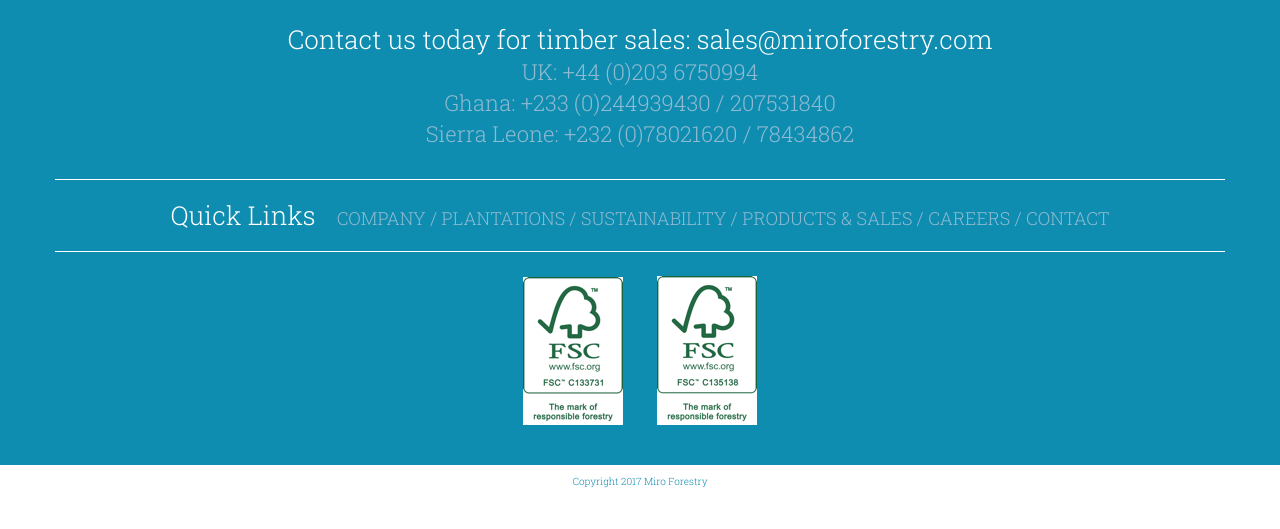
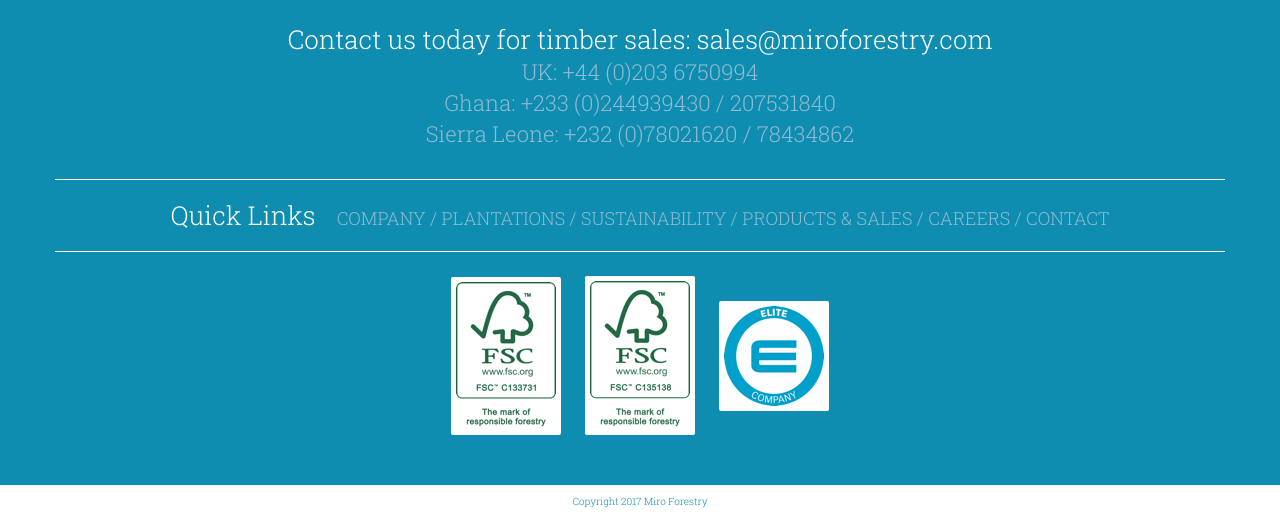
Before and after one commit to asmt3/www.miroforestry.com, a Jekyll site: the page built from index.md, in a window 1280 px wide. Shown: the part 3424-3953 px from the top of the page. Built offline with Jekyll 4.4.1, drawn with Linux system fonts in a browser that asks for light colours; nearby versions of some CDN libraries; comment, search, counter and statistics services are not loaded.

Commit message:
New logo

```diff
--- a/_includes/footer.html
+++ b/_includes/footer.html
@@ -52,6 +52,9 @@
           <li>
             <img src="./assets/images/footer/fsc-2.png" alt="FSC 135138">
           </li>
+          <li>
+            <img src="./assets/images/footer/elite.png" alt="Elite">
+          </li>
         </ul>
       </div>
 
--- a/_sass/minima/_layout.scss
+++ b/_sass/minima/_layout.scss
@@ -345,7 +345,13 @@
 
   li {
     display: inline;
-    padding:$spacing-unit / 2;
+    padding:$spacing-unit / 3;
+  }
+  li img {
+    background:#fff;
+    padding:5px;
+    border-radius: 2px;
+    margin-bottom:10px;
   }
 }
 
```
Also changed, not shown: assets/images/footer/elite.png (added).
